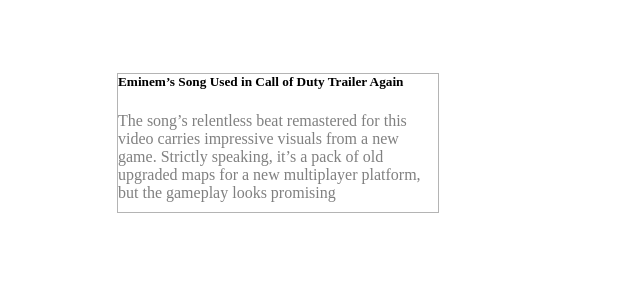
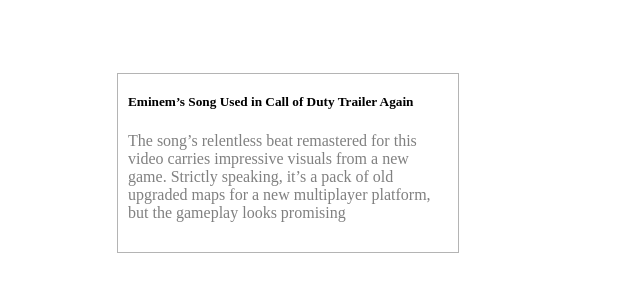
Before and after one commit to MariamLapachi/davaleba-46.1-margin, a plain HTML site: page index.html in a window 1280 px wide. Shown: the whole page, without its empty margins (0-640 px from the left). Drawn offline with Linux system fonts and the light colour scheme.

Commit message:
Update style.css

```diff
--- a/style.css
+++ b/style.css
@@ -4,7 +4,7 @@
     border: 1px solid #b4b4b4;
     margin-left: 109px;
     margin-top: 73px;
-    padding: 20px,10px;
+    padding: 20px 10px;
 }
 .text {
     color: #808080;
```
